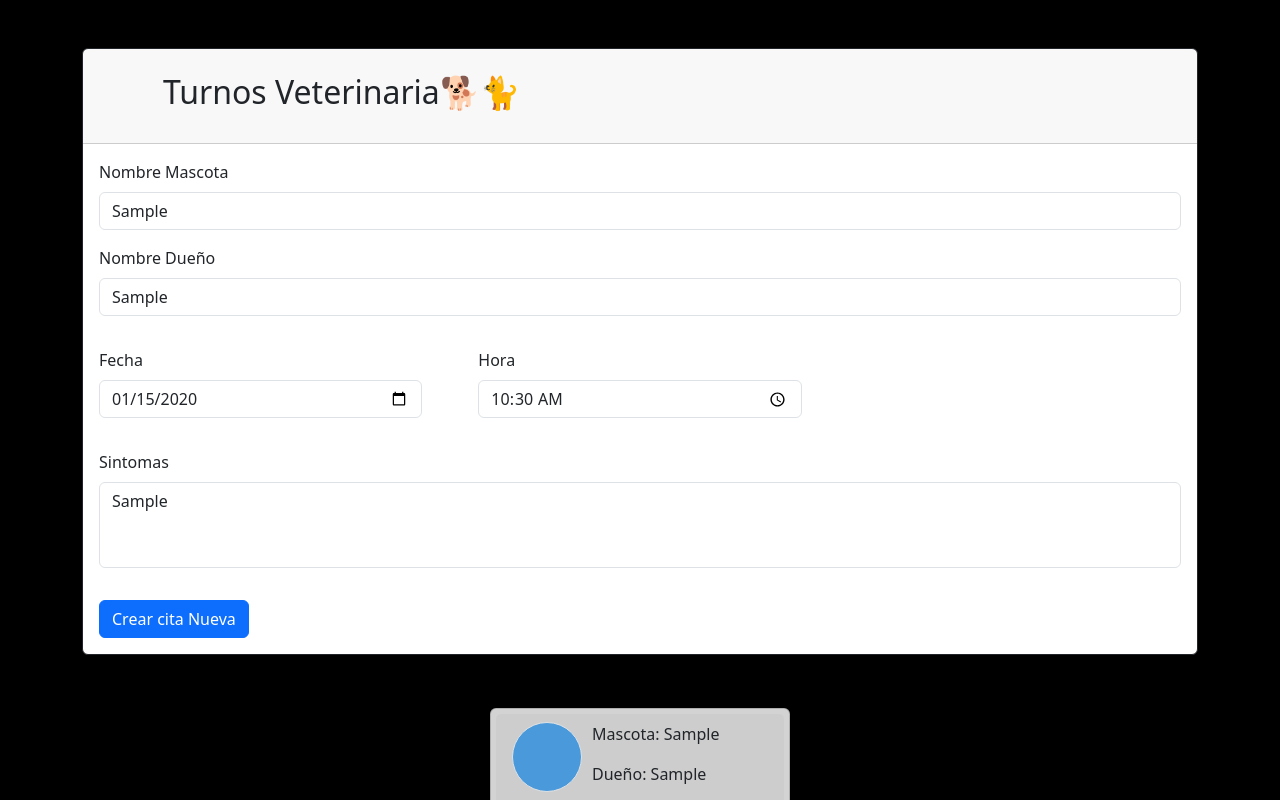
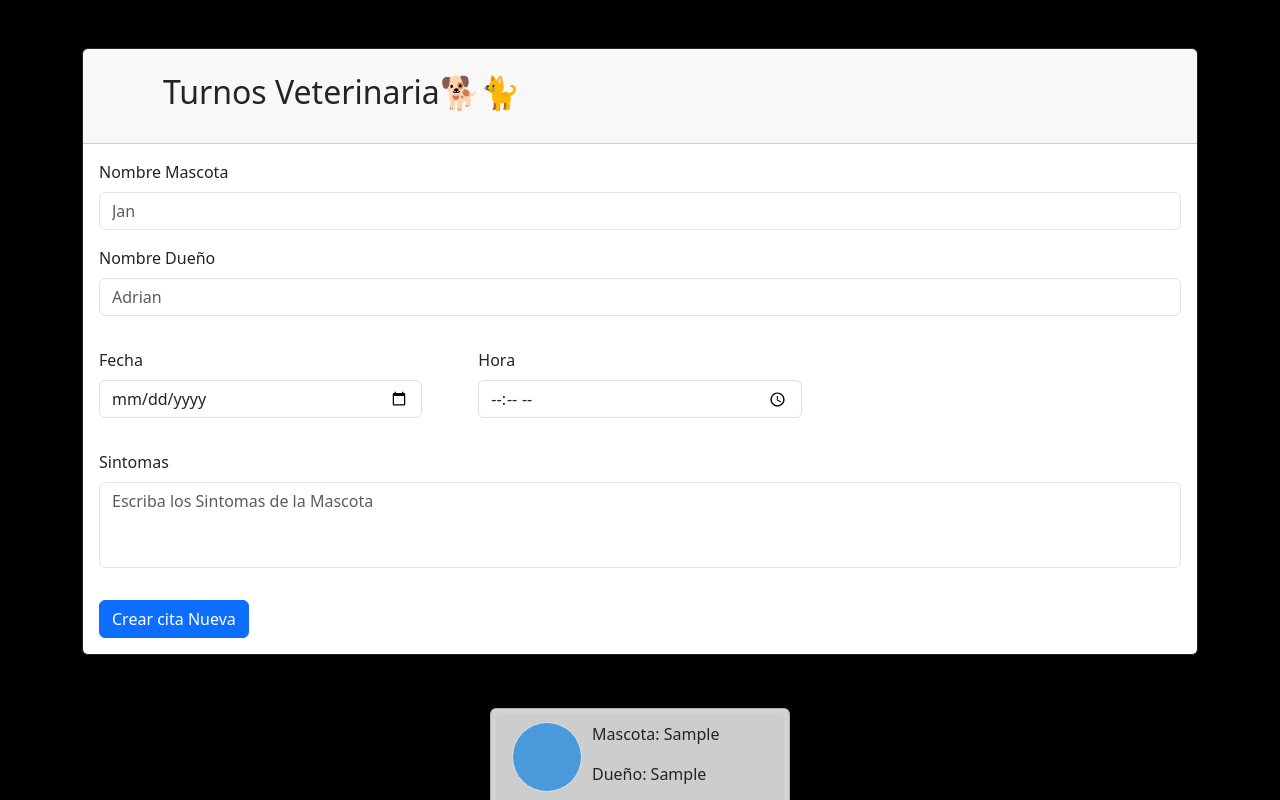
Before and after one commit to AdrianKarma/react-Ejercicio-09, a React (Vite) app: page / in a window 1280 px wide. Both pictures are taken after typing "Sample", "Sample", "2020-01-15", "10:30", "Sample" into the empty fields and a click on the button "Crear cita Nueva". Shown: the top 800 px of the page. Built offline with nearby package versions, Linux system fonts and the light colour scheme.

Commit message:
arreglado el boton borrar

```diff
--- a/src/components/Cita.jsx
+++ b/src/components/Cita.jsx
@@ -1,26 +1,26 @@
 import { Card, Button,Form } from "react-bootstrap";
 
-const Cita = (props) => {
+const Cita = ({cita, borrarCita}) => {
     return (
         <div className="mt-5">
             <Card className="CardCita">
-      <Card.Header className="d-flex"><div className="border d-flex avatarPerruno"></div> <div><p>Mascota: {props.cita.nombreMascota} </p> <p>Dueño: {props.cita.nombreDuenio}</p></div></Card.Header>
+      <Card.Header className="d-flex"><div className="border d-flex avatarPerruno"></div> <div><p>Mascota: {cita.nombreMascota} </p> <p>Dueño: {cita.nombreDuenio}</p></div></Card.Header>
       <Card.Body>
-      <Form.Group className="m-3" controlId="exampleForm.ControlInput1">
+      <Form.Group className="m-3" controlId="exampl2">
         <Form.Label>Fecha</Form.Label>
-        <Form.Control type="text" placeholder={props.cita.fecha} />
+        <Form.Control type="text" placeholder={cita.fecha} />
       </Form.Group>
-      <Form.Group className="m-3" controlId="exampleForm.ControlInput1">
+      <Form.Group className="m-3" controlId="exampleF3">
         <Form.Label>Hora</Form.Label>
-        <Form.Control type="text" placeholder={props.cita.hora} />
+        <Form.Control type="text" placeholder={cita.hora} />
       </Form.Group>
-      <Form.Group className="m-3" controlId="exampleForm.ControlInput1">
+      <Form.Group className="m-3" controlId="exampleF4">
         <Form.Label>Sintomas</Form.Label>
-        <Form.Control as="textarea" rows={3} resize="none" placeholder={props.cita.sintomas} />
+        <Form.Control as="textarea" rows={3} resize="none" placeholder={cita.sintomas} />
       </Form.Group>
 
       </Card.Body>
-      <Button variant="danger">Borrar Cita</Button>
+      <Button variant="danger"  onClick={()=> borrarCita(cita)}>Borrar Cita</Button>
     </Card>
         </div>
     );
--- a/src/components/Formulario.jsx
+++ b/src/components/Formulario.jsx
@@ -14,11 +14,17 @@ const Formulario = () => {
     const handleSubmit = (e)=> {e.preventDefault();
         const cita = {nombreMascota, nombreDuenio, fecha, hora, sintomas};
         SetCitas ([...citas, cita]);
-        //SetnombreDuenio ("");
-        //SetNombreMascota("");
-        //SetFecha("");
-        //SetHora("");
-        //SetSintomas("");
+        SetnombreDuenio ("");
+        SetNombreMascota("");
+        SetFecha("");
+        SetHora("");
+        SetSintomas("");
+    }
+    const borrarCita = (nombreCita)=>{
+        const copiaCitas =citas.filter((funcionCita)=> funcionCita !== nombreCita );
+        SetCitas(copiaCitas);
+
+
     };
 
     return (
@@ -29,46 +35,46 @@ const Formulario = () => {
 
         <Form onSubmit={handleSubmit}>
 
-      <Form.Group className="m-3" controlId="exampleForm.ControlInput1">
+      <Form.Group className="m-3" controlId="nombreMascota">
         <Form.Label>Nombre Mascota</Form.Label>
         <Form.Control type="text" placeholder="Jan"
-        required onChange={(e)=> SetNombreMascota(e.target.value)}
+        onChange={(e)=> SetNombreMascota(e.target.value)}
         value={nombreMascota}/>
 
       </Form.Group>
 
-      <Form.Group className="m-3 " controlId="exampleForm.ControlInput1">
+      <Form.Group className="m-3 " controlId="nombreDuenio">
         <Form.Label>Nombre Dueño</Form.Label>
         <Form.Control type="text" placeholder="Adrian"
-        required onChange={(e)=> SetnombreDuenio(e.target.value)}
+         onChange={(e)=> SetnombreDuenio(e.target.value)}
         value={nombreDuenio}/>
       </Form.Group>
 <Row>
 <Col sm={4}>
-      <Form.Group className="m-3 " controlId="exampleForm.ControlInput1">
+      <Form.Group className="m-3 " controlId="fecha">
         <Form.Label>Fecha</Form.Label>
-        <Form.Control type="date" required onChange={(e)=> SetFecha(e.target.value) }
+        <Form.Control type="date"  onChange={(e)=> SetFecha(e.target.value) }
         value={fecha}/>
       </Form.Group>
       </Col>
       <Col sm={4}>
-      <Form.Group className="m-3 " controlId="exampleForm.ControlInput1">
+      <Form.Group className="m-3 " controlId="hora">
         <Form.Label>Hora</Form.Label>
-        <Form.Control type="time" required onChange={(e)=> SetHora(e.target.value)}
+        <Form.Control type="time"  onChange={(e)=> SetHora(e.target.value)}
         value={hora}/>
       </Form.Group>
       </Col>
       </Row>
-      <Form.Group className="m-3 " controlId="exampleForm.ControlTextarea1">
+      <Form.Group className="m-3 " controlId="sintomas">
         <Form.Label>Sintomas</Form.Label>
-        <Form.Control as="textarea" rows={3} resize="none" placeholder="Escriba los Sintomas de la Mascota" required onChange={(e)=> SetSintomas(e.target.value)}
+        <Form.Control as="textarea" rows={3} resize="none" placeholder="Escriba los Sintomas de la Mascota"  onChange={(e)=> SetSintomas(e.target.value)}
         value={sintomas}/>
       </Form.Group>
 
       <Button className="m-3" type="submit">Crear cita Nueva</Button>
     </Form>
       </Card>
-      <Lista citas={citas} ></Lista>
+      <Lista citas={citas} borrarCita={borrarCita}></Lista>
       </Container>
         </>
     );
--- a/src/components/Lista.jsx
+++ b/src/components/Lista.jsx
@@ -5,7 +5,7 @@ const Lista = (props) => {
     return (
         <div className="Master ">
             {
-            props.citas.map((cita, posicion)=> <Cita key={posicion} cita={cita} ></Cita>)
+            props.citas.map((item, posicion)=> <Cita key={posicion} cita={item} borrarCita={props.borrarCita}></Cita>)
             }
         </div>
     );
```
